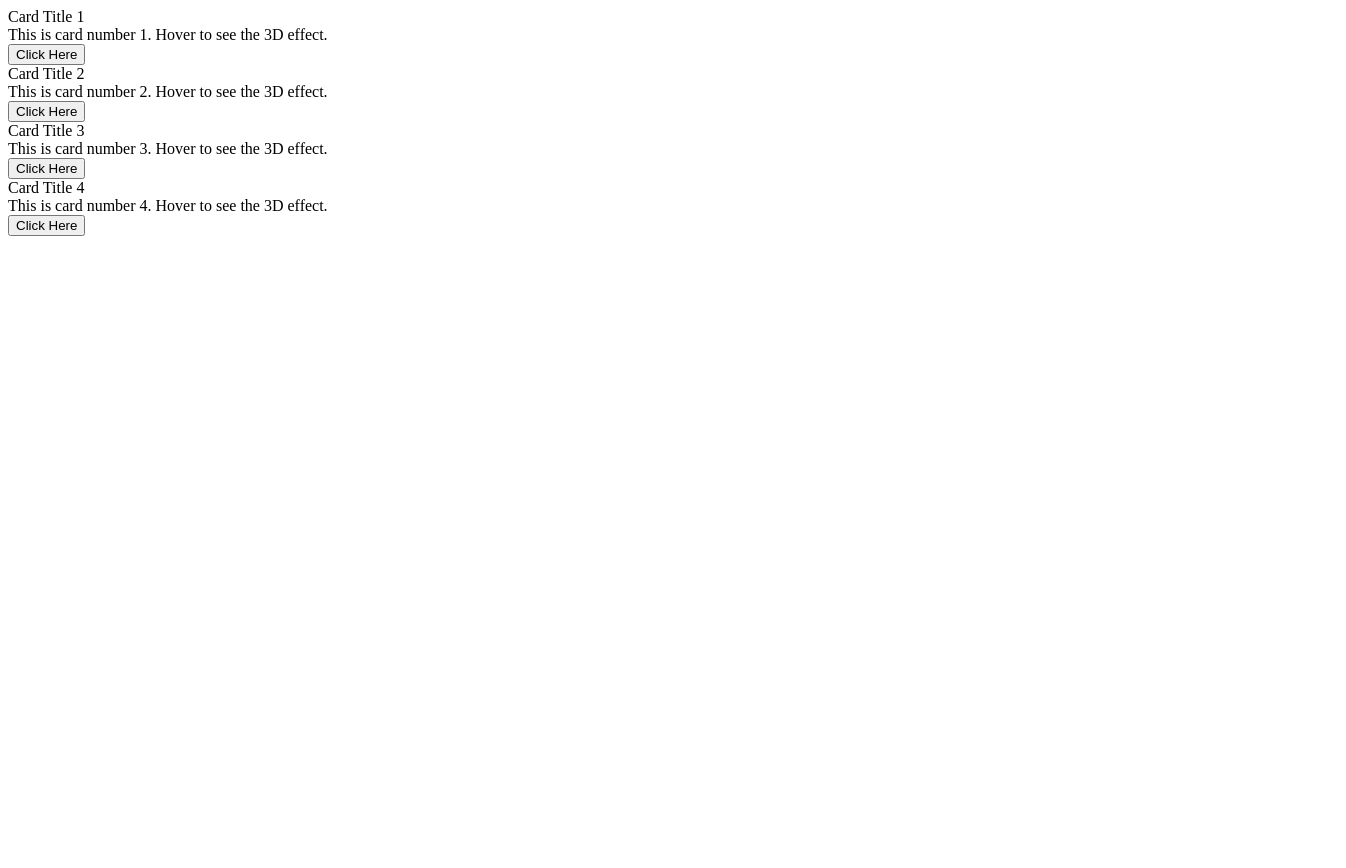
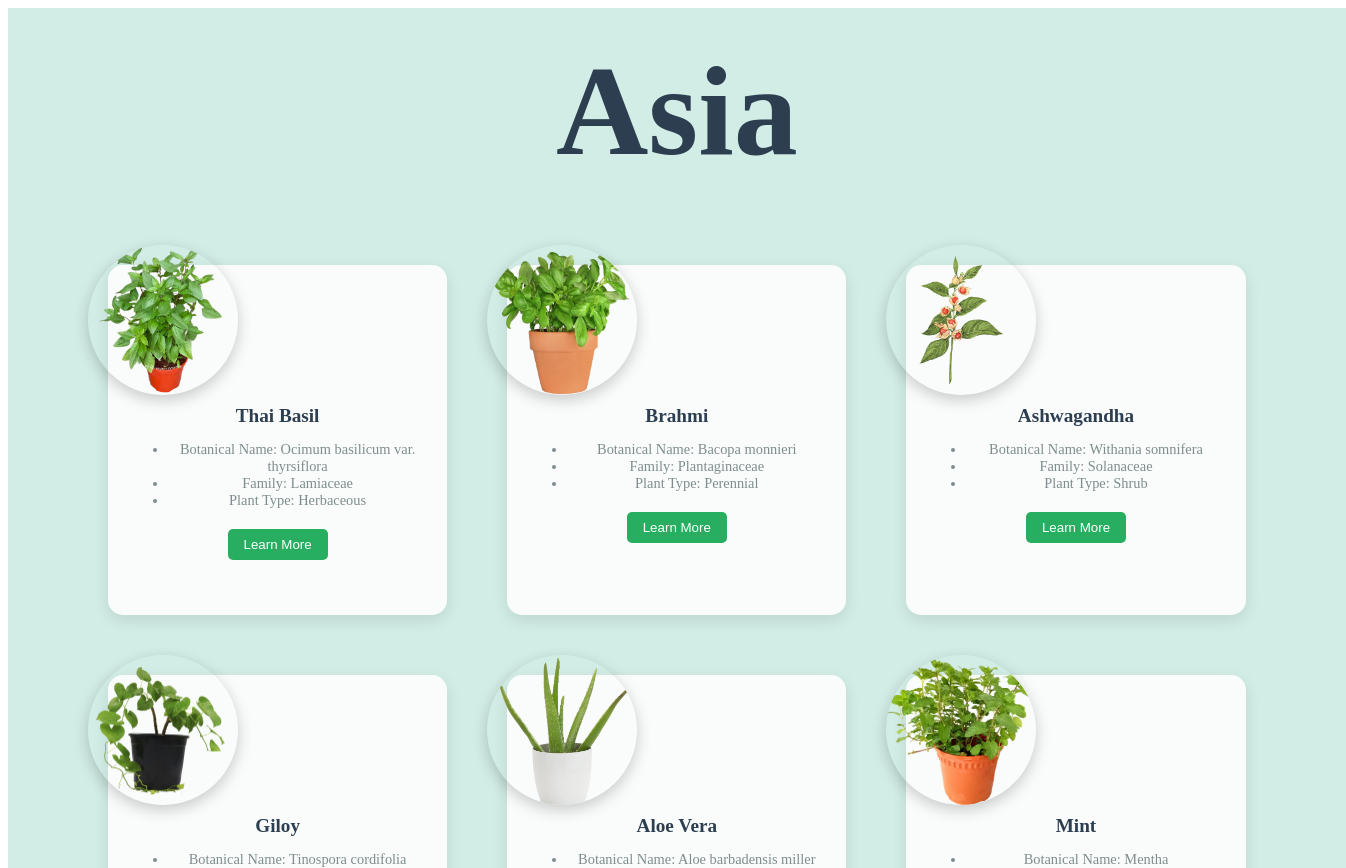
Before and after one commit to Manaswita10/Virtual-Herbal-Garden, a Next.js app: page /Africa in a window 1280 px wide. Shown: the top 868 px of the page, 1346 px wide, since content can reach past the window. Before the commit the page ends 800 px from the top, so only its background shows below. Built offline with nearby package versions, Linux system fonts and the light colour scheme.

Commit message:
commit backend

```diff
--- a/pages/Africa.jsx
+++ b/pages/Africa.jsx
@@ -1,26 +1,163 @@
+import React from 'react';
+import Image from 'next/image';
+import { useRouter } from 'next/navigation';
+import '/pages/styles/Asia.css'; // Adjust the path to your CSS file
 
-import '/pages/styles/Africa.css'; // Assuming you have a CSS file for styling
+export function Asia() {
+  const router = useRouter();
 
-export function Africa() {
+  const herbalPlants = [
+    {
+      name: 'Thai Basil',
+      description: [
+        'Botanical Name: Ocimum basilicum var. thyrsiflora',
+        'Family: Lamiaceae',
+        'Plant Type: Herbaceous',
+
+      ],
+      route: '/Thai-basil' // Add route for each plant if you want different pages for each
+    },
+    {
+      name: 'Brahmi',
+      description: [
+        'Botanical Name: Bacopa monnieri',
+        'Family: Plantaginaceae',
+        'Plant Type: Perennial',
+
+      ],
+      route: '/Brahmi'
+    },
+    {
+      name: 'Ashwagandha',
+      description: [
+        'Botanical Name: Withania somnifera',
+        'Family: Solanaceae',
+        'Plant Type: Shrub',
+
+      ],
+      route: '/Ashwagandha'
+    },
+    {
+      name: 'Giloy',
+      description: [
+        'Botanical Name: Tinospora cordifolia',
+        'Family: Menispermaceae',
+        'Plant Type: Climber',
+
+      ],
+      route: '/Giloy'
+    },
+    {
+      name: 'Aloe Vera',
+      description: [
+        'Botanical Name: Aloe barbadensis miller',
+        'Family: Asphodelaceae',
+        'Plant Type: Succulent',
+
+      ],
+      route: '/Aloevera'
+    },
+    {
+      name: 'Mint',
+      description: [
+        'Botanical Name: Mentha',
+        'Family: Lamiaceae',
+        'Plant Type: Herbaceous, Perennial',
+
+      ],
+      route: '/Mint'
+    },
+    {
+      name: 'Mint',
+      description: [
+        'Botanical Name: Mentha',
+        'Family: Lamiaceae',
+        'Plant Type: Herbaceous, Perennial',
+
+      ],
+      route: '/Mint'
+    },
+    {
+      name: 'Mint',
+      description: [
+        'Botanical Name: Mentha',
+        'Family: Lamiaceae',
+        'Plant Type: Herbaceous, Perennial',
+
+      ],
+      route: '/Mint'
+    },
+    {
+      name: 'Mint',
+      description: [
+        'Botanical Name: Mentha',
+        'Family: Lamiaceae',
+        'Plant Type: Herbaceous, Perennial',
+
+      ],
+      route: '/Mint'
+    },
+    {
+      name: 'Mint',
+      description: [
+        'Botanical Name: Mentha',
+        'Family: Lamiaceae',
+        'Plant Type: Herbaceous, Perennial',
+
+      ],
+      route: '/Mint'
+    },
+
+
+  ];
+
+  const handleLearnMoreClick = (route) => {
+    router.push(route); // Navigate to the specific route
+  };
+
   return (
+    <div className="asia-page">
+      <div className="asia-title-container">
+        <div className="asia-title">Asia</div>
+      </div>
       <div className="cards-container">
-      {[1, 2, 3, 4].map((index) => (
+        {herbalPlants.map((plant, index) => (
           <div className="card-container" key={index}>
+            <div className="card-image">
+              <Image
+                src={`/assets/Asia_images/herb${index + 1}.png`}
+                alt={plant.name}
+                layout="fill"
+                objectFit="cover"
+              />
+            </div>
             <div className="card-body">
-            <div className="card-item text-xl font-bold text-neutral-600 dark:text-white">
-              Card Title {index}
+              <div className="card-content">
+                <div className="card-item title">
+                  {plant.name}
                 </div>
-            <div className="card-item text-neutral-500 text-sm mt-2 dark:text-neutral-300">
-              This is card number {index}. Hover to see the 3D effect.
+                <div className="card-item description">
+                  <ul>
+                    {plant.description.map((point, i) => (
+                      <li key={i}>{point}</li>
+                    ))}
+                  </ul>
                 </div>
                 <div className="card-item-button">
-              <button className="card-button">Click Here</button>
+                  <button
+                    className="card-button"
+                    onClick={() => handleLearnMoreClick(plant.route)}
+                  >
+                    Learn More
+                  </button>
+                </div>
               </div>
             </div>
           </div>
         ))}
       </div>
+    </div>
   );
 }
 
-export default Africa;
+export default Asia;
--- a/pages/styles/Africa.css
+++ b/pages/styles/Africa.css
@@ -1,81 +1,122 @@
-/* Scoped to the Asia page */
-.asia-page-wrapper {
+/* Asia title container */
+.asia-title-container {
   position: relative;
-    padding: 50px;
+  text-align: center;
+  margin-bottom: 10px;
+  top:-70px;
+}
+
+.asia-title {
+  font-size: 8rem;
+  font-weight: bold;
+  color: #2c3e50;
+  position: relative;
+  display: inline-block;
+}
+
+/* Background image for the entire page */
+.asia-page {
+  background-size: cover;
+  background-position: center;
+  background-repeat: no-repeat;
+  padding: 100px;
   min-height: 100vh;
+  width: 90%;
   display: flex;
   justify-content: center;
   align-items: center;
+  flex-direction: column; /* Aligns title and cards vertically */
+  position: relative;
+  background-color: #d2ede6;
 }
 
-  /* Background video setup */
-  .asia-page-wrapper .video-background {
-    position: fixed;
-    top: 0;
-    left: 0;
-    width: 100%;
-    height: 100%;
-    object-fit: cover;
-    z-index: -1;
-  }
-
-  /* Cards container styling */
-  .asia-page-wrapper .cards-container {
+/* Container for the cards */
+.cards-container {
   display: grid;
-    grid-template-columns: repeat(auto-fill, minmax(300px, 1fr));
-    gap: 30px;
+  grid-template-columns: repeat(auto-fill, minmax(250px, 1fr));
+  gap: 60px;
   max-width: 1200px;
   width: 100%;
 }
 
-  /* Card container styling */
-  .asia-page-wrapper .card-container {
+/* Individual card container */
+.card-container {
+  position: relative;
   perspective: 1500px;
 }
 
-  /* Card body styling */
-  .asia-page-wrapper .card-body {
+/* Card body with equal size */
+.card-body {
   position: relative;
   width: 100%;
-    padding: 20px;
-    background: rgba(255, 255, 255, 0.85);
+  height: 350px;
+  background-color: #ffffffdc;
+  color: #333;
   border-radius: 15px;
-    box-shadow: 0 15px 35px rgba(0, 0, 0, 0.2);
-    transition: transform 0.6s ease;
+  box-shadow: 0 5px 15px rgba(0, 0, 0, 0.1);
+  overflow: hidden;
+  transition: transform 0.6s ease, box-shadow 0.3s ease;
   transform-style: preserve-3d;
 }
 
-  /* Hover effect on card container */
-  .asia-page-wrapper .card-container:hover .card-body {
-    transform: rotateY(15deg) rotateX(15deg);
+/* Card image */
+.card-image {
+  position: absolute;
+  top: -20px;
+  left: -20px;
+  width: 150px;
+  height: 150px;
+  border-radius: 50%;
+  overflow: hidden;
+  box-shadow: 0 5px 15px rgba(0, 0, 0, 0.2);
+  z-index: 10; /* Ensure the image appears on top */
+  transition: transform 0.3s ease;
+}
+
+.card-image img {
+  width: 100%;
+  height: 100%;
+  object-fit: cover;
+}
+
+/* Image pop-out effect on hover */
+.card-container:hover .card-image {
+  transform: scale(1.3) translateZ(40px);
+  box-shadow: 0 10px 20px rgba(0, 255, 0, 0.5);
+}
+
+/* Card content */
+.card-content {
+  padding: 140px 20px 20px;
+  text-align: center;
 }
 
 /* Card title styling */
-  .asia-page-wrapper .card-item.title {
-    font-size: 1.5rem;
+.card-item.title {
+  font-size: 1.2rem;
   font-weight: bold;
   color: #2c3e50;
+  margin-bottom: 10px;
   transform: translateZ(60px);
 }
 
 /* Card description styling */
-  .asia-page-wrapper .card-item.description {
-    font-size: 1rem;
-    color: #34495e;
+.card-item.description {
+  font-size: 0.9rem;
+  color: #7f8c8d;
   margin-top: 10px;
   transform: translateZ(40px);
 }
 
 /* Card button styling */
-  .asia-page-wrapper .card-item-button {
+.card-item-button {
   margin-top: 20px;
   transform: translateZ(80px);
 }
 
-  /* Styling for the card button */
-  .asia-page-wrapper .card-button {
-    padding: 10px 20px;
-    background: #27ae60;
+.card-button {
+  padding: 8px 16px;
+  background: #27ae60 !important;
   color: #fff;
   border: none;
   border-radius: 5px;
@@ -83,8 +124,7 @@
   transition: background 0.3s ease, transform 0.3s ease;
 }
 
-  /* Hover effect on card button */
-  .asia-page-wrapper .card-button:hover {
-    background: #2ecc71;
+.card-button:hover {
+  background: #2ecc71 !important;
   transform: translateY(-3px);
 }
```
Lines whose indentation alone changed are shown as unchanged.
